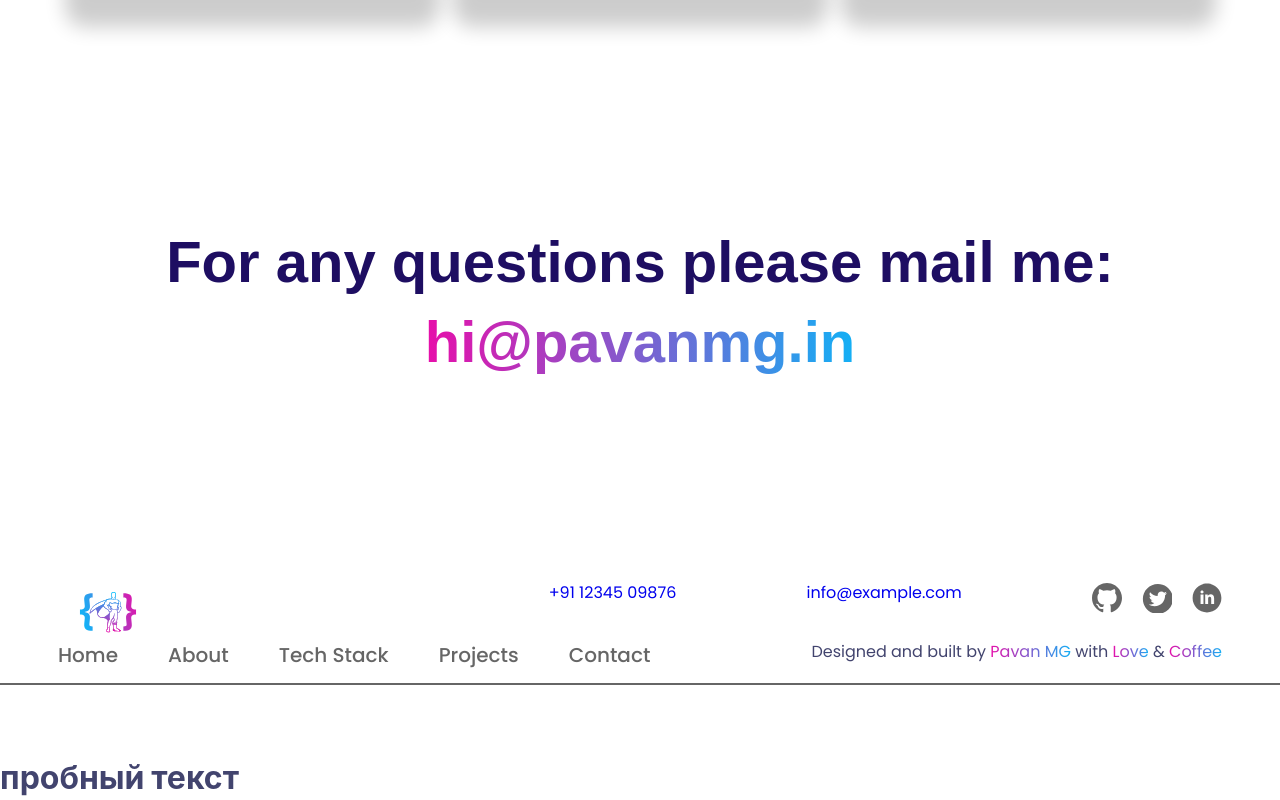
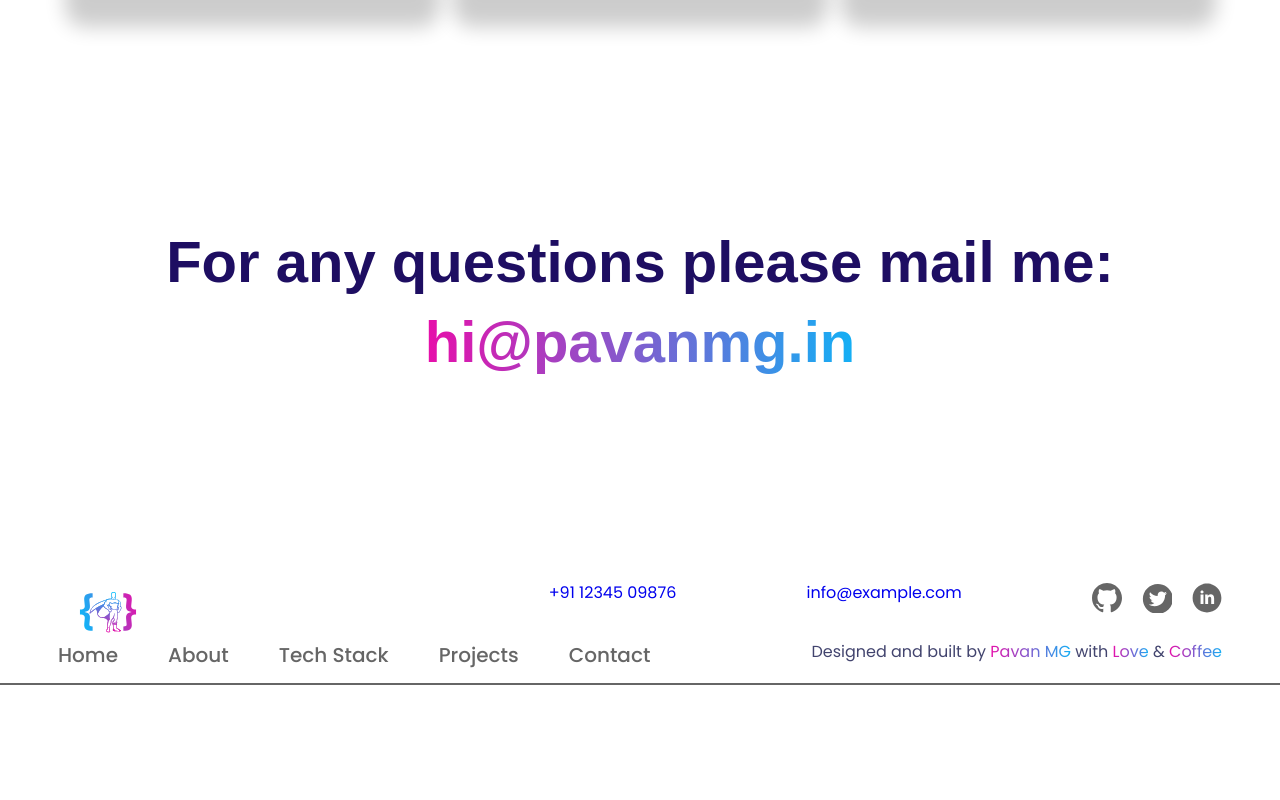
Before and after one commit to AlexMuhin-IT/project-start-portfolio, a React app: page / in a window 1280 px wide. Shown: the part 3989-4789 px from the top of the page. After the commit the page ends 4748 px from the top, so only its background shows below. Built offline with nearby package versions, Linux system fonts and the light colour scheme.

Commit message:
проект залит и готов к работе

```diff
--- a/src/App.tsx
+++ b/src/App.tsx
@@ -17,8 +17,6 @@ function App() {
             <Projects/>
             <Contact/>
             <Footer/>
-
-        <h1>пробный текст</h1>
         </div>
     );
 }
```
